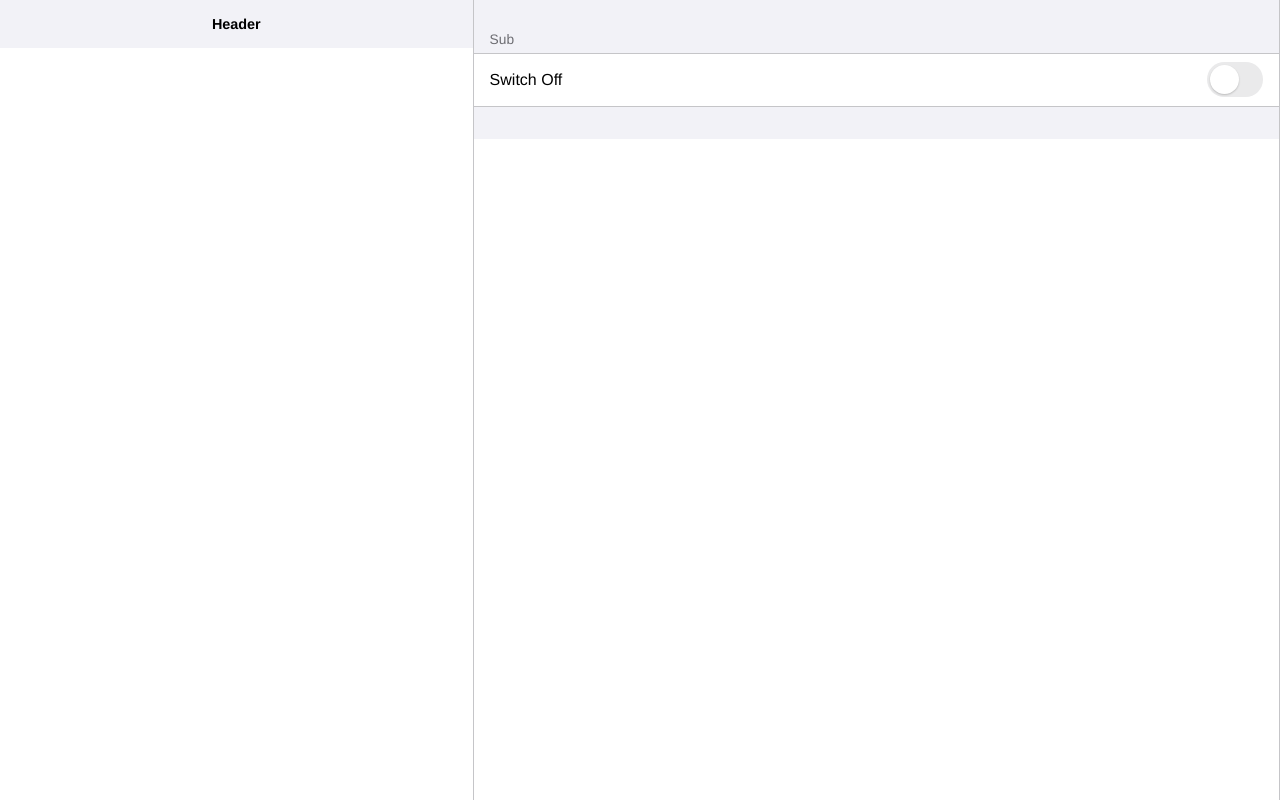
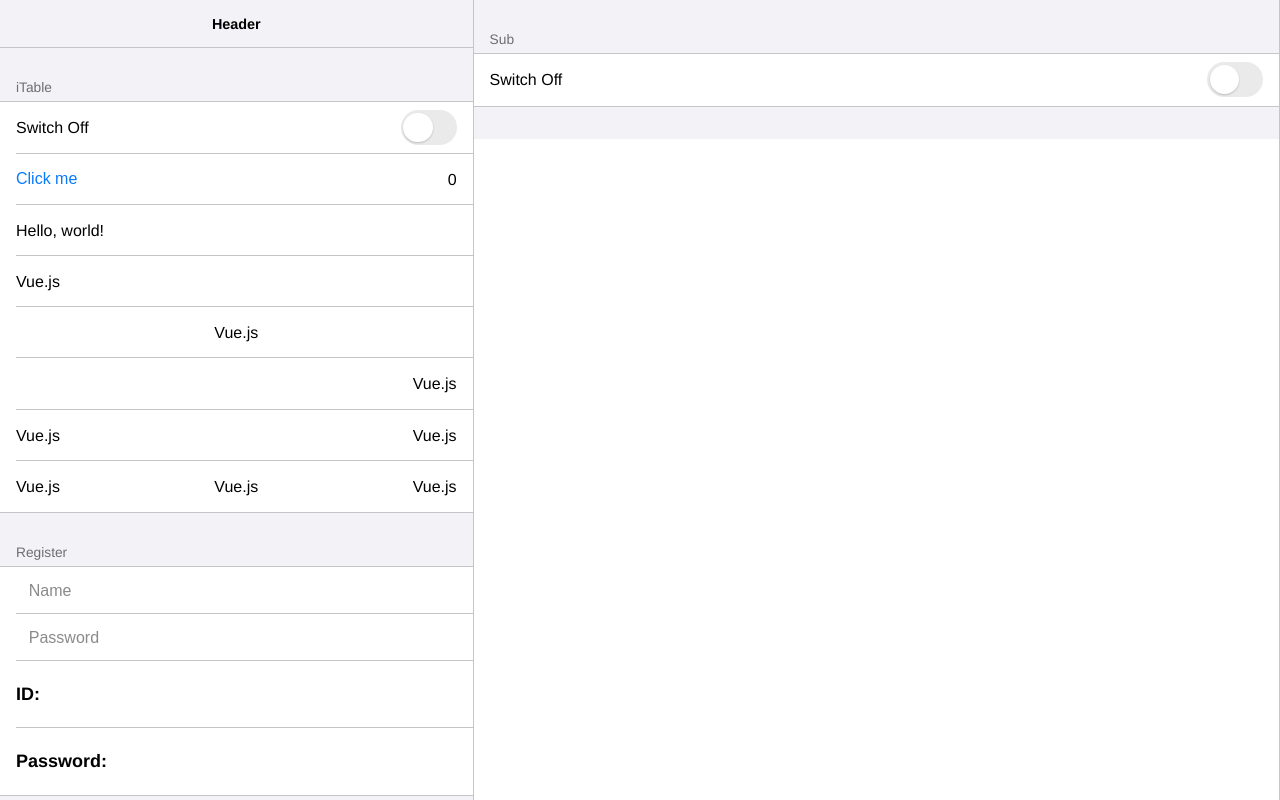
Before and after one commit to leegeunhyeok/vue-ios, a Vue app: page / in a window 1280 px wide. Built offline with nearby package versions, Linux system fonts and the light colour scheme; the HTML template or start-up script is replaced by a standard one.

Commit message:
:zap: Update main-content style

```diff
--- a/src/components/iApp.vue
+++ b/src/components/iApp.vue
@@ -113,7 +113,7 @@
       text-align: center;
       z-index: 1;
       border-bottom: 1px solid;
-      border-color: $light-background-color;
+      border-color: $light-border-color;
       background-color: $light-background-color;
 
       @media only screen and (min-width: 320px) {
@@ -147,13 +147,11 @@
       height: 100%;
 
       @media only screen and (min-width: 320px) {
-        height: 2.5rem;
-        line-height: 2.5rem;
+        padding-top: 2.5rem;
       }
 
       @media only screen and (min-width: 768px), (min-width: 1224px) {
-        height: 3rem;
-        line-height: 3rem;
+        padding-top: 3rem;
       }
     }
   }
```
